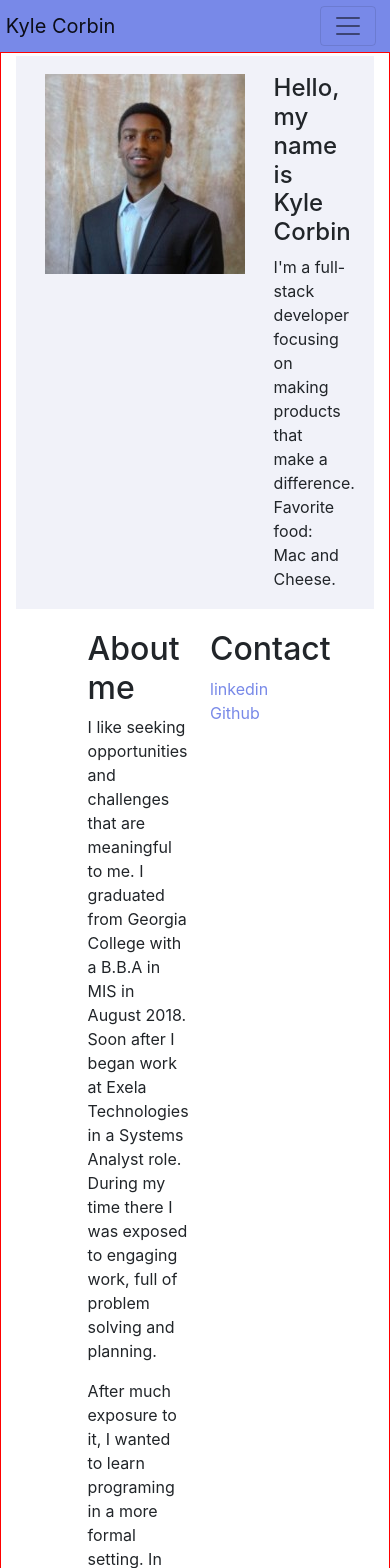
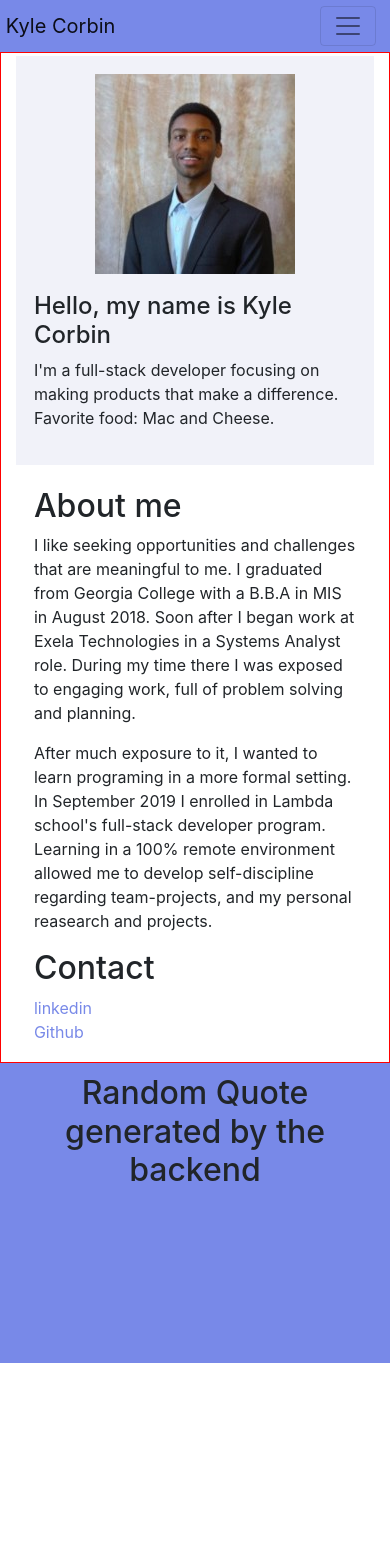
Before and after one commit to YeetOrBeYate/KyleCorbin, a React (Create React App) app: page / in a window 390 px wide. Shown: the top 1568 px of the page. After the commit the page ends 1363 px from the top, so only its background shows below. Built offline with nearby package versions, Linux system fonts and the light colour scheme.

Commit message:
Media queries work for the home page

```diff
--- a/src/App.css
+++ b/src/App.css
@@ -67,7 +67,35 @@
 }
 
 .homeChild{
-  /* border:1px solid blue; */
-  /* width: 60%; */
   margin-right:10%;
 }
+
+@media screen and (max-width:500px ){
+
+  .media{
+    padding: 5% 0;
+    justify-content: space-evenly;
+    flex-direction:column;
+    align-items: center;
+    width: 100%;
+    margin: 1% 0;
+    background-color: #f1f2f9;
+  }
+
+  .media-body{
+    max-width: 100%;
+    padding:5%
+  }
+
+  .homeFlex{
+    flex-direction: column;
+    width: 90%;
+  }
+
+  .homeChild{
+    width: 100%;
+  }
+
+
+
+}
```
